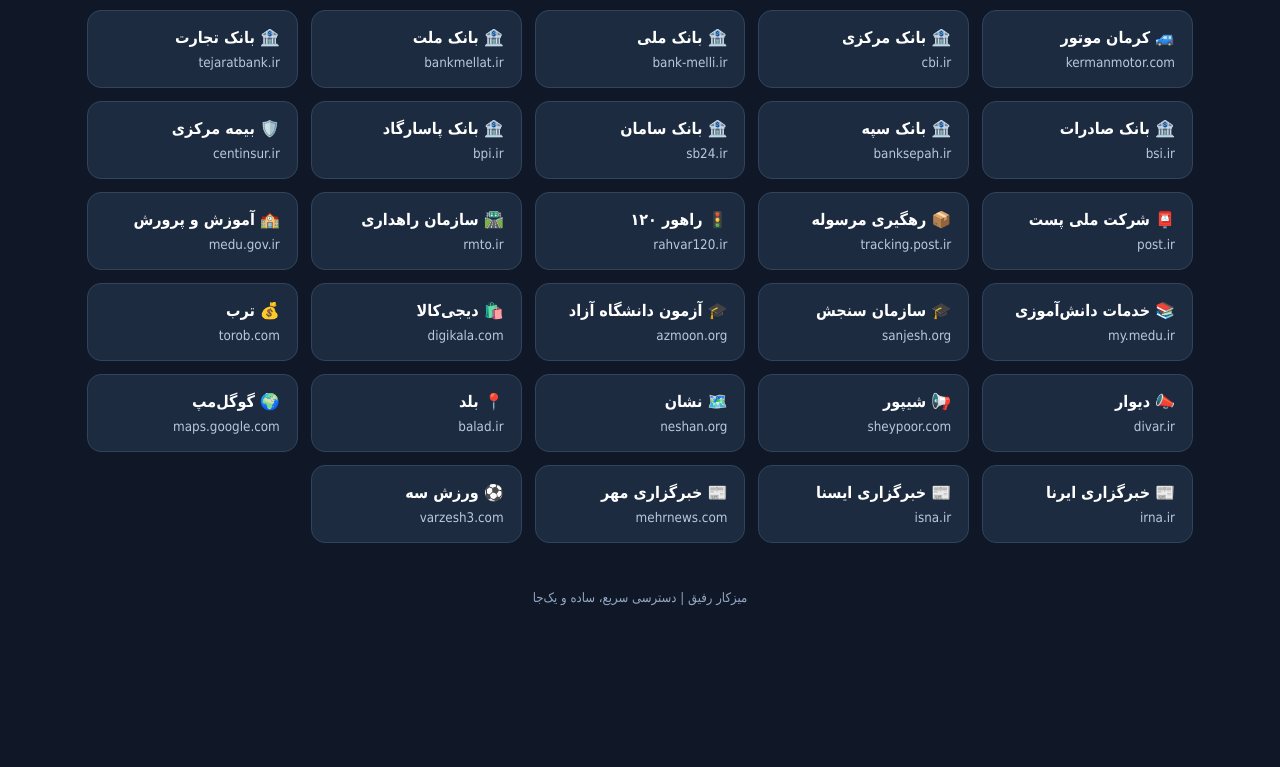
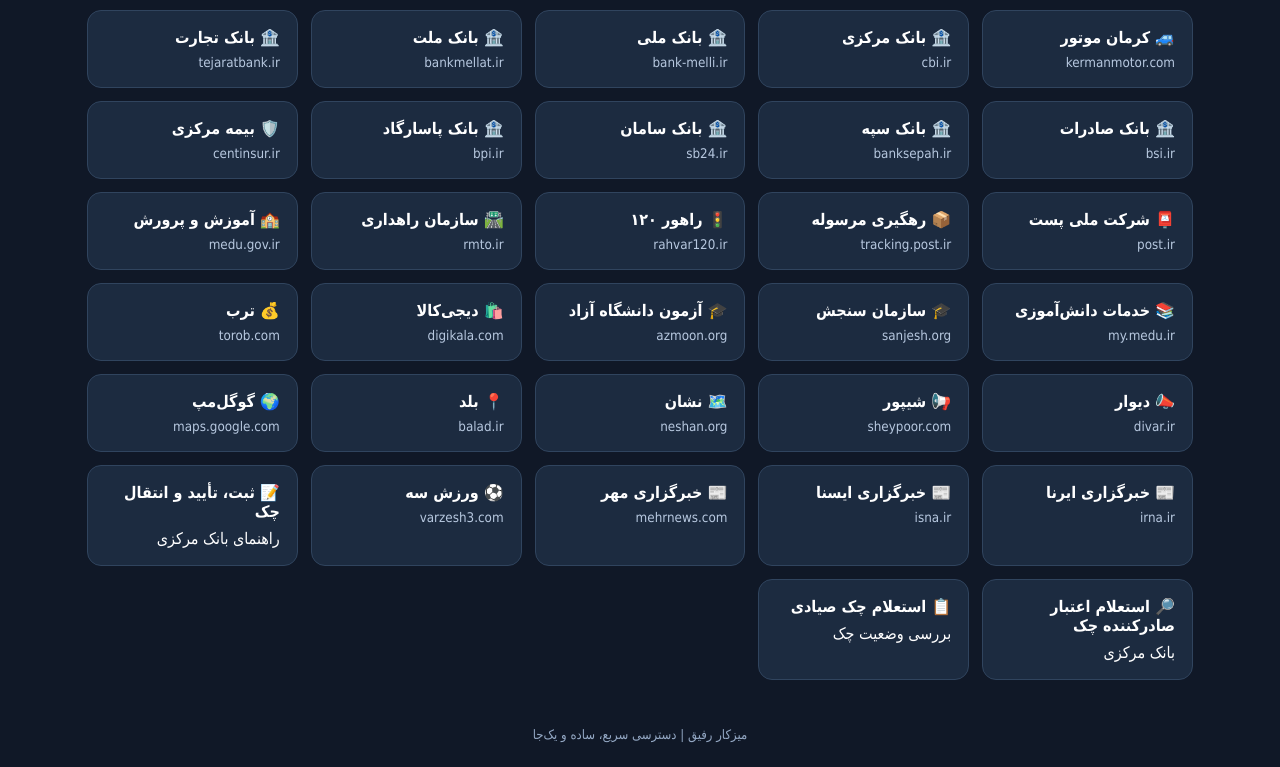
Before and after one commit to RAFIQ-A-2026/rafiq-desk, a plain HTML site: page index.html in a window 1280 px wide. Shown: the part 596-1363 px from the top of the page. Before the commit the page ends 1226 px from the top, so only its background shows below. Drawn offline with Linux system fonts and the light colour scheme.

Commit message:
Update index.html

```diff
--- a/index.html
+++ b/index.html
@@ -48,6 +48,7 @@ footer{text-align:center;color:#94a8c4;padding:25px;font-size:13px}
     <button data-filter="shopping">خرید و فروش</button>
     <button data-filter="map">نقشه و سفر</button>
     <button data-filter="news">خبر و اطلاعات</button>
+    <button data-filter="checks">خدمات چک</button>
   </div>
 
   <h2>سایت‌های قابل دسترس</h2>
@@ -104,7 +105,20 @@ footer{text-align:center;color:#94a8c4;padding:25px;font-size:13px}
     <a class="site" data-cat="news" data-name="ایسنا خبرگزاری" href="https://www.isna.ir/" target="_blank" rel="noopener"><strong>📰 خبرگزاری ایسنا</strong><small>isna.ir</small></a>
     <a class="site" data-cat="news" data-name="مهر خبرگزاری" href="https://www.mehrnews.com/" target="_blank" rel="noopener"><strong>📰 خبرگزاری مهر</strong><small>mehrnews.com</small></a>
     <a class="site" data-cat="news" data-name="ورزش سه" href="https://www.varzesh3.com/" target="_blank" rel="noopener"><strong>⚽ ورزش سه</strong><small>varzesh3.com</small></a>
+<a class="site" data-cat="checks" data-name="راهنمای ثبت تایید و انتقال چک" href="https://www.cbi.ir/" target="_blank" rel="noopener">
+<strong>📝 ثبت، تأیید و انتقال چک</strong>
+<span>راهنمای بانک مرکزی</span>
+</a>
 
+<a class="site" data-cat="checks" data-name="استعلام وضعیت اعتباری صادرکننده چک" href="https://www.cbi.ir/EstelamSayad/19689.aspx" target="_blank" rel="noopener">
+<strong>🔎 استعلام اعتبار صادرکننده چک</strong>
+<span>بانک مرکزی</span>
+</a>
+
+<a class="site" data-cat="checks" data-name="استعلام چک صیادی" href="https://www.cbi.ir/EstelamPichak/22036.aspx" target="_blank" rel="noopener">
+<strong>📋 استعلام چک صیادی</strong>
+<span>بررسی وضعیت چک</span>
+</a>
   </section>
   <div class="empty" id="empty">سایتی با این نام پیدا نشد.</div>
 </main>
```
